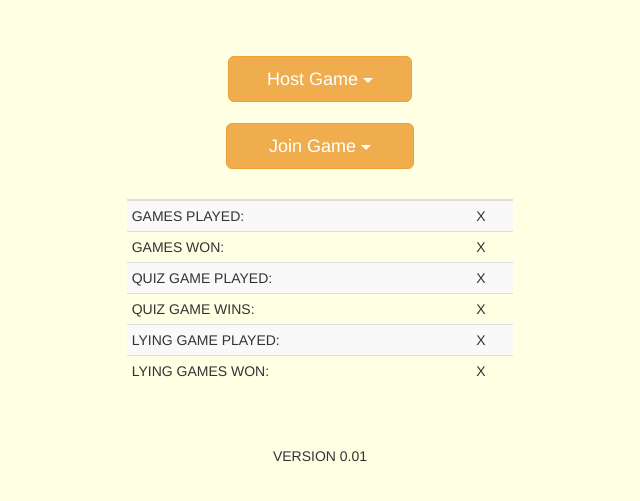
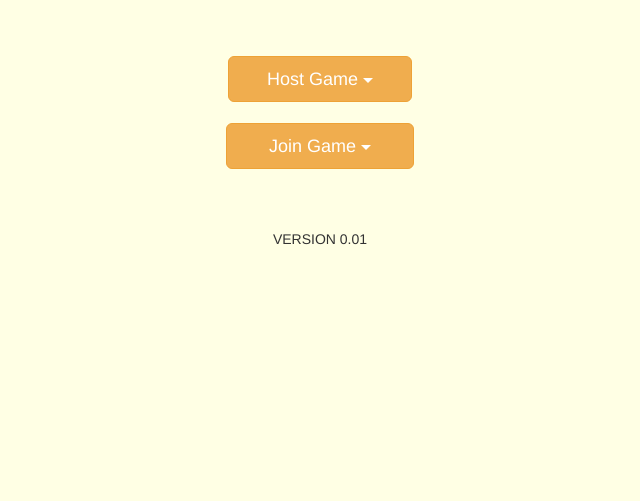
Before and after one commit to MitchellThies/improved-octo-invention, a website: page bootstrap/stats.html in a window 1280 px wide. Shown: the part 215-716 px from the top of the page, without its empty margins (320-960 px from the left). Drawn offline with nearby package versions, Linux system fonts and the light colour scheme.

Commit message:
Update stats.html

```diff
--- a/bootstrap/stats.html
+++ b/bootstrap/stats.html
@@ -53,7 +53,7 @@
         </div>
     </div>
 </div><br>
-
+<!-- render below as template for player stats
 <div class="container-fluid bg-3 ">
     <div class="col-sm-4"></div>
     <div class="col-sm-4">
@@ -67,33 +67,33 @@
         <tbody>
             <tr>
                 <td>GAMES PLAYED: </td>
-                <td> X </td>
+                <td> {player total games played} </td>
             </tr>
             <tr>
                 <td>GAMES WON: </td>
-                <td> X </td>
+                <td> {player total games won} </td>
             </tr>
             <tr>
                 <td>QUIZ GAME PLAYED: </td>
-                <td> X </td>
+                <td> {player quiz game played} </td>
             </tr>
             <tr>
                 <td>QUIZ GAME WINS: </td>
-                <td> X </td>
+                <td> {player quiz game wins} </td>
             </tr>
             <tr>
                 <td>LYING GAME PLAYED: </td>
-                <td> X </td>
+                <td> {player lying games played} </td>
             </tr>
             <tr>
                 <td>LYING GAMES WON: </td>
-                <td> X </td>
+                <td> {player lying game wins} </td>
             </tr>
         </tbody>
     </table>
     </div>
 </div>
-
+  -->
 <div class="container-fluid bg-3 text-center">
 
 </div><br><br>
```
